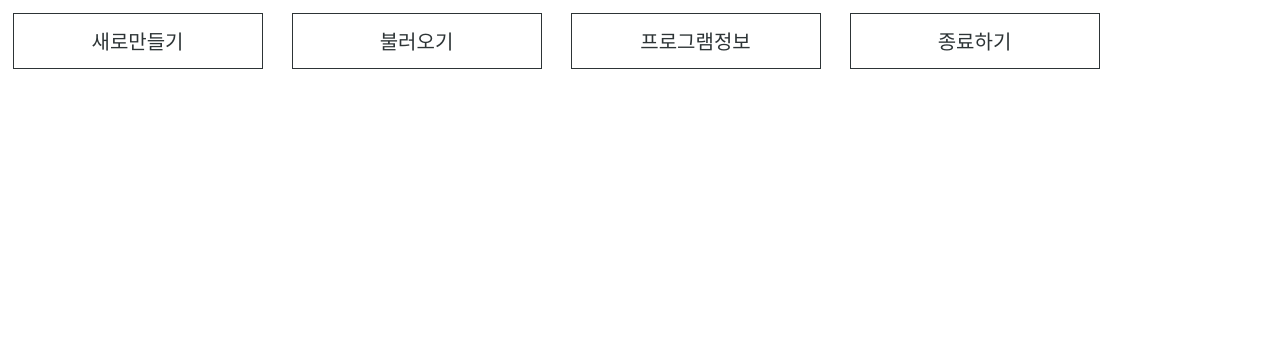
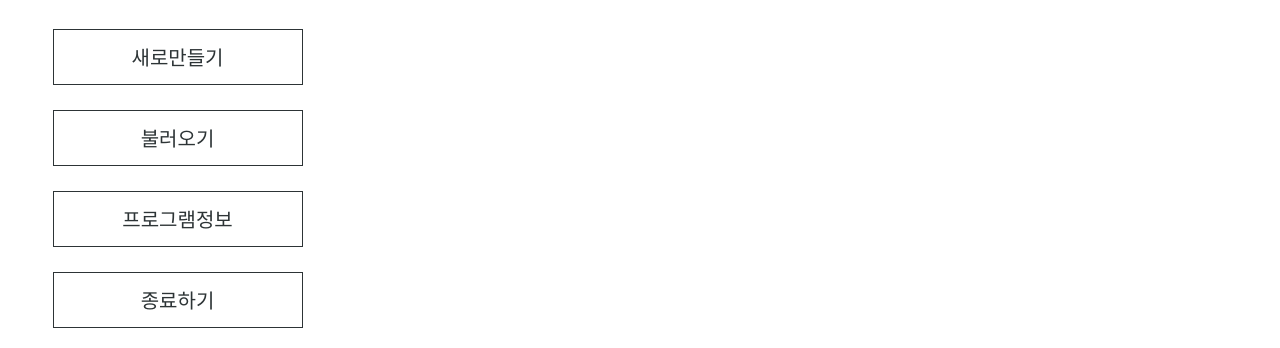
Before and after one commit to okfarm09/electron-study, a React app: page / in a window 1280 px wide. Built offline with nearby package versions, Linux system fonts and the light colour scheme.

Commit message:
List style change

```diff
--- a/src/react/containers/first-page-buttons.jsx
+++ b/src/react/containers/first-page-buttons.jsx
@@ -33,10 +33,20 @@ const button4DefaultProps = {
 const FirstPageButtons = (props) => {
     return (
         <div className="first-page-buttons">
-            <AppButton {...props.button1} /> {/* 새로 만들기 */}
-            <AppButton {...props.button2} /> {/* 불러오기 */}
-            <AppButton {...props.button3} /> {/* 정보 */}
-            <AppButton {...props.button4} /> {/* 종료 */}
+            <ul>
+                <li>
+                    <AppButton {...props.button1} /> {/* 새로 만들기 */}
+                </li>
+                <li>
+                    <AppButton {...props.button2} /> {/* 불러오기 */}
+                </li>
+                <li>
+                    <AppButton {...props.button3} /> {/* 정보 */}
+                </li>
+                <li>
+                    <AppButton {...props.button4} /> {/* 종료 */}
+                </li>
+            </ul>
         </div>
     );
 }
--- a/src/style/common.css
+++ b/src/style/common.css
@@ -29,3 +29,7 @@ body {margin:0;padding:0;}
 
 .btn-t1-1:hover::before, .btn-t1-2:hover::before {height:180%;}
 .btn-t1-3:hover::before, .btn-t1-4:hover::before {height:0%;}
+
+/* Lists */
+ul {list-style:none;}
+li {display:block;}
```
